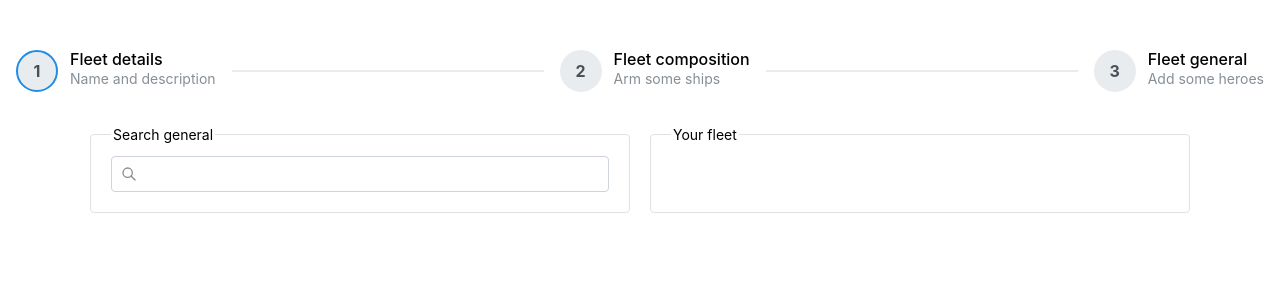
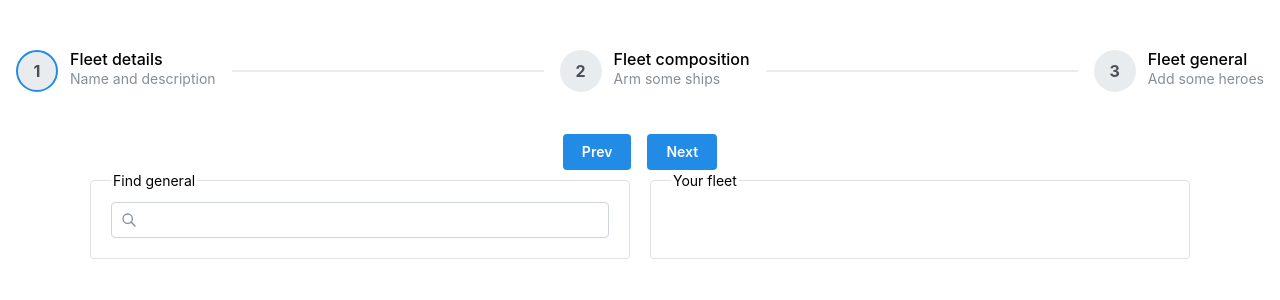
Before and after one commit to CoachGodzup/star_wars_fleet_builder, a Next.js app: page /general in a window 1280 px wide. Shown: the top 300 px of the page. Built offline with nearby package versions, Linux system fonts and the light colour scheme.

Commit message:
feat(main): nav, validation and notifications

```diff
--- a/package.json
+++ b/package.json
@@ -16,6 +16,7 @@
     "@mantine/form": "^7.17.0",
     "@mantine/hooks": "^7.17.0",
     "@mantine/modals": "^7.17.0",
+    "@mantine/notifications": "^7.17.0",
     "@mantine/nprogress": "^7.17.0",
     "@reduxjs/toolkit": "^2.5.1",
     "@tabler/icons-react": "^3.30.0",
--- a/src/app/layout.tsx
+++ b/src/app/layout.tsx
@@ -1,6 +1,7 @@
 import type { Metadata } from "next";
 import { Geist, Geist_Mono } from "next/font/google";
 import '@mantine/core/styles.css';
+import '@mantine/notifications/styles.css';
 
 import { ColorSchemeScript, Container, mantineHtmlProps, Stack } from '@mantine/core';
 import { Providers } from "./providers";
--- a/src/app/providers.tsx
+++ b/src/app/providers.tsx
@@ -3,11 +3,13 @@
 import { MantineProvider } from "@mantine/core";
 import { store as rootStore } from "@/store/rootStore";
 import { Provider as StoreProvider } from "react-redux";
+import { Notifications } from "@mantine/notifications";
 
 export const Providers: React.FC<React.PropsWithChildren> = ({ children }) => (
   <MantineProvider>
     <StoreProvider store={rootStore}>
       {children}
+      <Notifications />
     </StoreProvider>
   </MantineProvider>
 )
--- a/src/components/card/cardPerson.tsx
+++ b/src/components/card/cardPerson.tsx
@@ -1,3 +1,5 @@
+'use client'
+
 import { Person } from '@/model/person';
 import { Group, Avatar, Text, Loader } from '@mantine/core';
 import React, { useCallback, useEffect } from 'react';
--- a/src/components/form/generalForm.tsx
+++ b/src/components/form/generalForm.tsx
@@ -7,15 +7,24 @@ import { RootState } from "@/store/rootStore";
 import { Person } from "@/model/person";
 import { useState } from "react";
 import { PersonInput } from "../inputs/personInput";
+import { NavButtons } from "../nav/NavButtons";
 
 export const GeneralForm: React.FC = () => {
     const [general, setGeneral] = useState<Person>();
     const fleet = useSelector((state: RootState) => state.assignment.assignments);
 
+    const isValid = Boolean(fleet.find(ship => ship.general));
+
     return (
         <Container fluid>
+            <NavButtons
+                prev={{url: '/composition'}}
+                next={{url: '/complete',
+                    isValid,
+                    invalidMessage: 'Please assign at least one general to a ship'
+            }} />
             <SimpleGrid cols={{base: 1, sm: 2}} spacing='md'>
-                <Fieldset legend="Search general" miw={540}>
+                <Fieldset legend="Find general" miw={540}>
                     <PersonInput value={general} onChange={setGeneral} />
                 </Fieldset>
                 <Fieldset legend="Your fleet">
--- a/src/components/inputs/personInput.tsx
+++ b/src/components/inputs/personInput.tsx
@@ -11,7 +11,7 @@ export type PersonInputProps = Omit<AutocompleteProps, 'value' | 'onChange' | 'd
 };
 
 export const PersonInput: React.FC<PersonInputProps> = (props) => {
-    const [inputValue, setInputValue] = useState('');
+    const [inputValue, setInputValue] = useState(props.value?.name || '');
     const [person, setPerson] = useState<Person | undefined>(props.value);
     const [personList, setPersonList] = useState<Person[]>([]);
 
--- /dev/null
+++ b/src/components/nav/NavButtons.tsx
@@ -0,0 +1,52 @@
+import { Center, Group, Button } from "@mantine/core";
+import { notifications } from "@mantine/notifications";
+import { useRouter } from "next/navigation";
+
+type PrevButtonProps = {
+    url: string;
+    label?: string;
+}
+
+type NextButtonProps = {
+    url: string;
+    label?: string;
+    type?: 'submit' | 'button';
+    isValid: boolean;
+    invalidMessage: string;
+}
+
+export type NavButtonsProps = {
+    prev?: PrevButtonProps;
+    next: NextButtonProps;
+}
+
+export const NavButtons: React.FC<NavButtonsProps> = ({prev, next}) => {
+    const router = useRouter();
+
+    const handlePrev = () => {
+        if (prev) {
+            router.push(prev.url);
+        }
+    }
+
+    const handleNext = () => {
+        if (next.isValid) {
+            router.push(next.url)
+        } else {
+            notifications.show({
+                title: 'Aw, ships!',
+                message: next.invalidMessage,
+                color: 'red',
+                withCloseButton: true,
+                autoClose: 3000,
+            });
+        }
+    }
+
+    return <Center>
+        <Group pt={10}>
+            {prev ? <Button onClick={handlePrev}>{prev.label || 'Prev'}</Button> : <></>}
+            {next ? <Button onClick={handleNext} type={next.type || 'button'}>{next.label || 'Next'}</Button> : <></>}
+        </Group>
+    </Center>
+}
--- /dev/null
+++ b/src/store/navStore.ts
@@ -0,0 +1,52 @@
+import { configureStore, createSlice, PayloadAction } from "@reduxjs/toolkit";
+import { setupListeners } from '@reduxjs/toolkit/query'
+
+export enum Step {
+    detail = 0,
+    composition,
+    general,
+    done,
+}
+
+type NavStoreData = {
+    lastValidStep: Step;
+}
+
+const initialState: NavStoreData = {
+    lastValidStep: Step.detail,
+}
+
+const navSlice = createSlice({
+    name: 'nav',
+    initialState,
+    reducers: {
+        next: (state) => ({
+            ...state,
+            lastValidStep: state.lastValidStep === Step.done ? Step.done : state.lastValidStep + 1,
+        }),
+        prev: (state) => ({
+            ...state,
+            lastValidStep: state.lastValidStep === Step.detail ? Step.detail : state.lastValidStep - 1,
+        }),
+        setStep: (state, action: PayloadAction<Step>) => ({
+            ...state,
+            lastValidStep: action.payload,
+        }),
+    },
+});
+
+
+// Export actions
+export const { next, prev, setStep } = navSlice.actions
+
+// Create reducer
+export const navReducer = navSlice.reducer
+
+// Create store (for testing)
+export const store = configureStore({
+  reducer: navReducer,
+})
+
+export type NavStore = typeof store;
+
+setupListeners(store.dispatch)
--- a/src/store/rootStore.ts
+++ b/src/store/rootStore.ts
@@ -3,11 +3,12 @@
 import { configureStore } from '@reduxjs/toolkit';
 import { detailReducer } from './detailReducer';
 import { assignmentReducer } from './assignmentReducer';
+import { navReducer } from './navStore';
 
 const rootReducer = {
+    nav: navReducer,
     detail: detailReducer,
     assignment: assignmentReducer,
-    // Add your reducers here
 };
 
 export const store = configureStore({
```
Also changed, not shown: src/components/form/compositionForm.tsx (+31 -1 lines), src/components/form/detailForm.tsx (+16 -1 lines), 2 other files (tests, documents, lock files or other folders).
